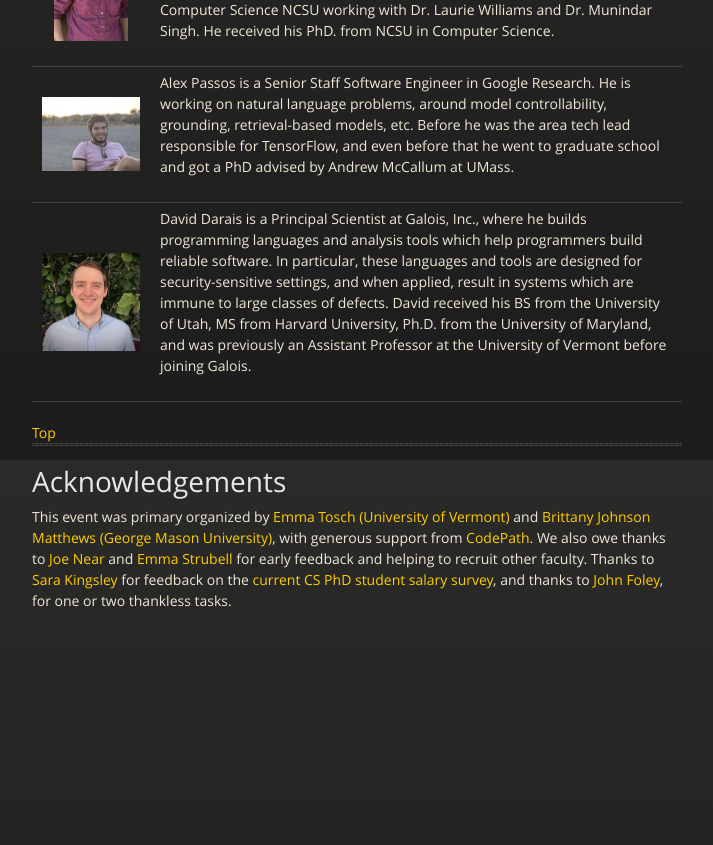
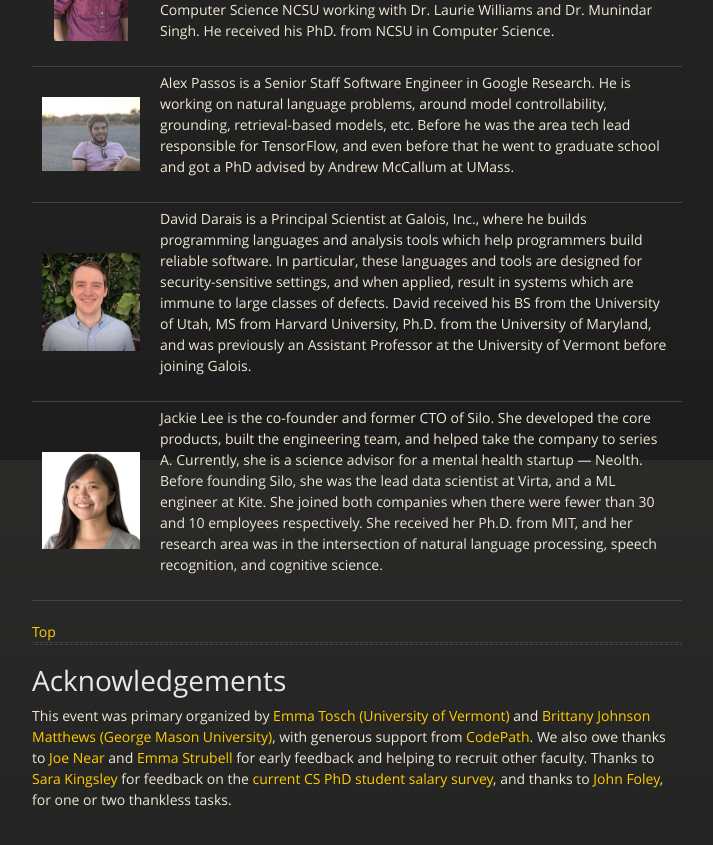
Before and after one commit to etosch/2020-phd-recruiting, a Jekyll site: the page built from index.html, in a window 1280 px wide and 900 px high, scrolled down 7640 px. Shown: the top 845 px of the window, without its empty margins (283-996 px from the left). Built offline with Jekyll 4.4.1, drawn with Linux system fonts in a browser that asks for light colours; the repository's description, which GitHub fills in, is left out; before the commit the page ends 8341 px from its top, so only the background shows below that.

Commit message:
added jackie lee!

```diff
--- a/index.html
+++ b/index.html
@@ -269,6 +269,9 @@ Come chat with folks who had some computing research experience, either as under
 <tr>
   <td><img alt="David Darais" src="headshots/darais-portrait-square-sm.jpg"/></td><td><p class="wide">David Darais is a Principal Scientist at Galois, Inc., where he builds programming languages and analysis tools which help programmers build reliable software. In particular, these languages and tools are designed for security-sensitive settings, and when applied, result in systems which are immune to large classes of defects. David received his BS from the University of Utah, MS from Harvard University, Ph.D. from the University of Maryland, and was previously an Assistant Professor at the University of Vermont before joining Galois.</p></td>
 </tr>
+<tr>
+  <td><img alt="Jackie Lee" src="headshots/virta.jpg"></td><td><p class="wide">Jackie Lee is the co-founder and former CTO of Silo. She developed the core products, built the engineering team, and helped take the company to series A. Currently, she is a science advisor for a mental health startup — Neolth. Before founding Silo, she was the lead data scientist at Virta, and a ML engineer at Kite. She joined both companies when there were fewer than 30 and 10 employees respectively. She received her Ph.D. from MIT, and her research area was in the intersection of natural language processing, speech recognition, and cognitive science.</p></td>
+</tr>
 
 </table>
 
```
Also changed, not shown: headshots/virta.jpg (added).
